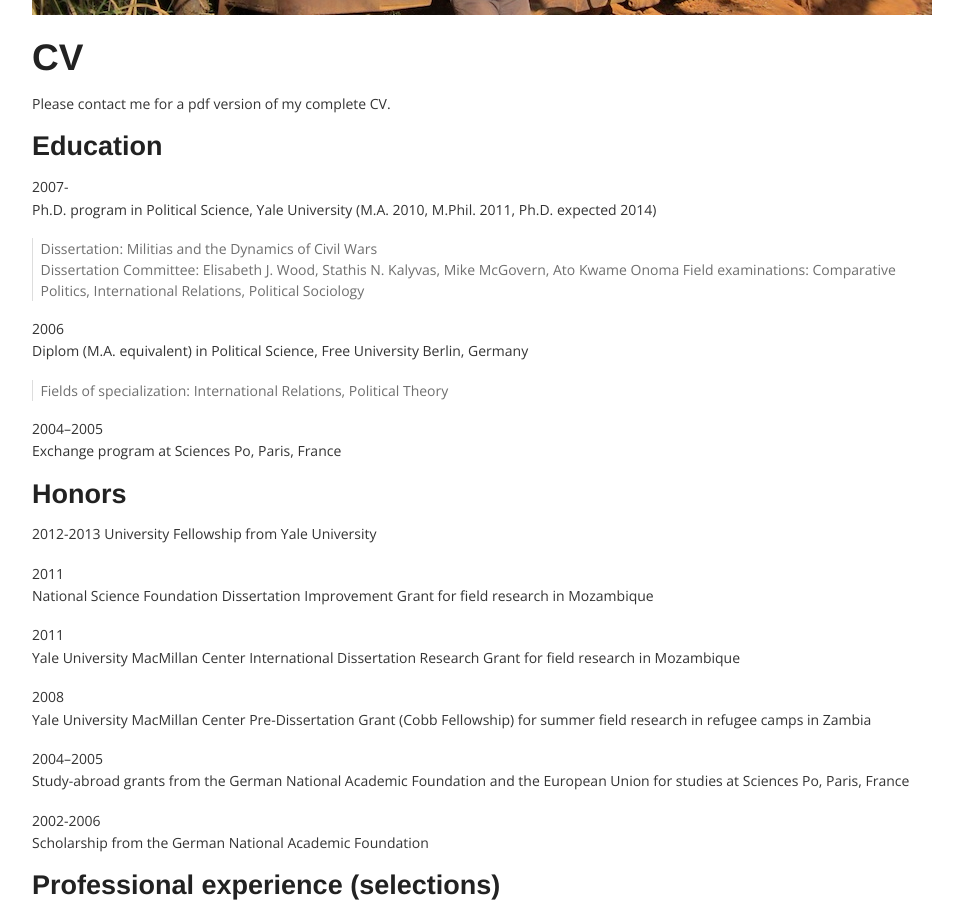
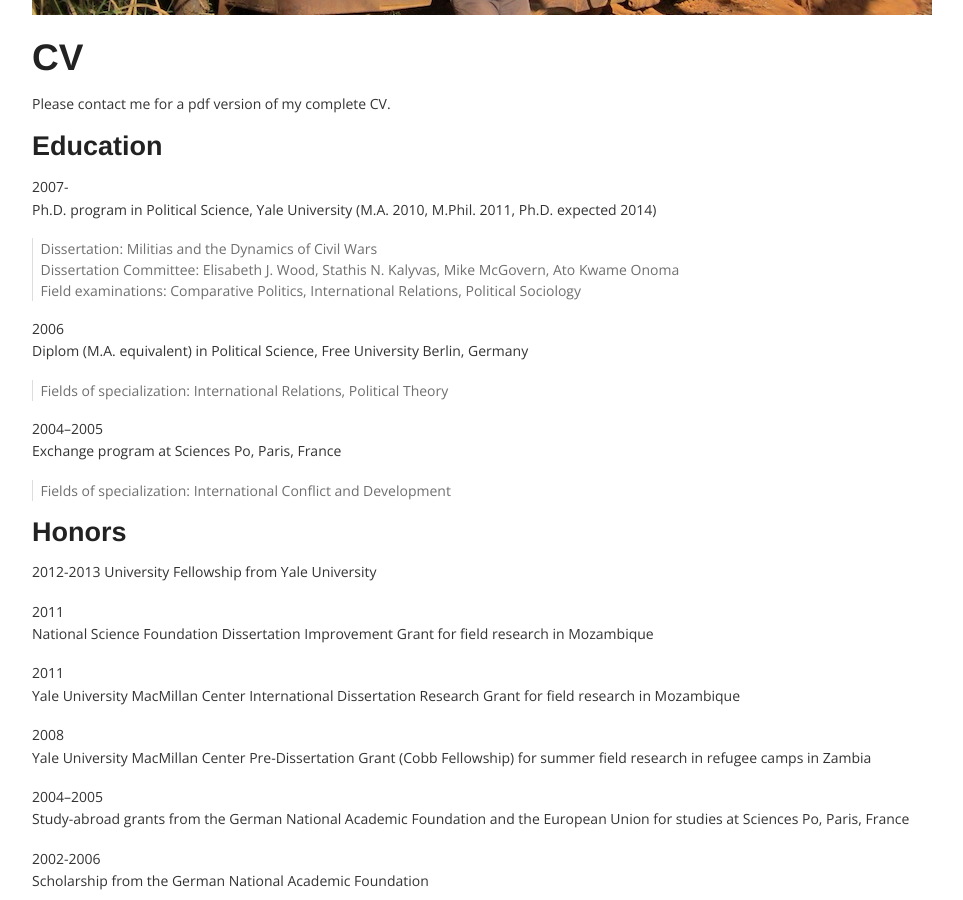
Before and after one commit to corinnajentzsch/corinnajentzsch.github.io, a Jekyll site: the page built from cv.md, in a window 1280 px wide and 900 px high, scrolled down 372 px. Shown: the whole window, without its empty margins (153-1116 px from the left). Built offline with Jekyll 4.4.1, drawn with Linux system fonts in a browser that asks for light colours; nearby versions of some CDN libraries; library files that are not in the unit come from our copies; some of the changed text lies outside the part shown.

Commit message:
Updated cv.md

```diff
--- a/cv.md
+++ b/cv.md
@@ -2,7 +2,7 @@
 layout: default
 title: Curriculum Vitae
 published: true
-banner: '![Lugela, Zambezia](/assets/media/lugela-btr.jpg)'
+banner: "![Lugela, Zambezia](/assets/media/lugela-btr.jpg)"
 ---
 
 ## CV
@@ -15,8 +15,8 @@ Please contact me for a pdf version of my complete CV.
 Ph.D. program in Political Science, Yale University (M.A. 2010, M.Phil. 2011, Ph.D. expected 2014)
 
 > Dissertation: Militias and the Dynamics of Civil Wars
-> Dissertation Committee: Elisabeth J. Wood, Stathis N. Kalyvas, Mike McGovern, Ato Kwame Onoma
-> Field examinations: Comparative Politics, International Relations, 	Political Sociology
+Dissertation Committee: Elisabeth J. Wood, Stathis N. Kalyvas, Mike McGovern, Ato Kwame Onoma
+Field examinations: Comparative Politics, International Relations, 	Political Sociology
 
 2006
 Diplom (M.A. equivalent) in Political Science, Free University Berlin, Germany
@@ -25,6 +25,8 @@ Diplom (M.A. equivalent) in Political Science, Free University Berlin, Germany
 
 2004–2005
 Exchange program at Sciences Po, Paris, France
+
+> Fields of specialization: International Conflict and Development
 
 ### Honors
 
@@ -94,6 +96,8 @@ Intern with the Malawi-German Programme for Democracy and Decentralisation/MGPDD
 
 Mozambique (12 months), Malawi (3 months), Zambia (2 months)
 
-### Languages
+### Skills and proficiencies
 
-German (native), English (fluent), Portuguese (advanced), French (advanced), Kiswahili (intermediate)
+Languages: German (native), English (fluent), Portuguese (advanced), French (advanced), Kiswahili (intermediate)
+
+Software: Microsoft Office, STATA, TAMS Analyzer (Qualitative Analysis Software), ArcGIS, Adobe InDesign
```
